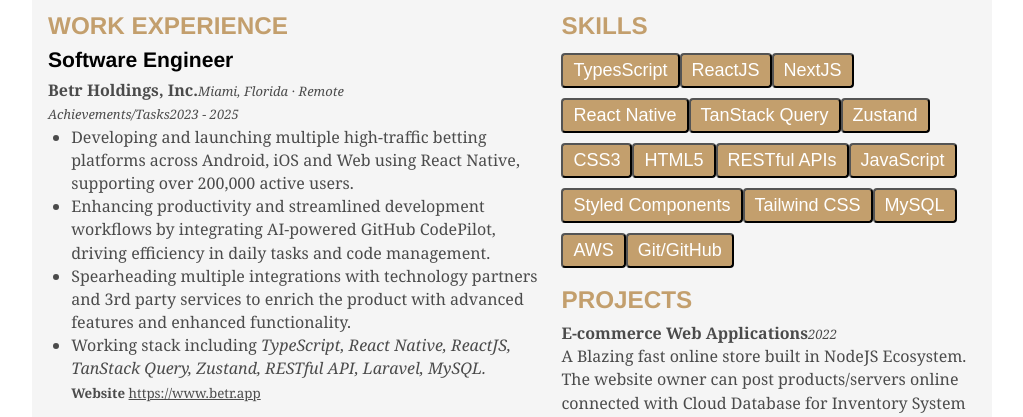
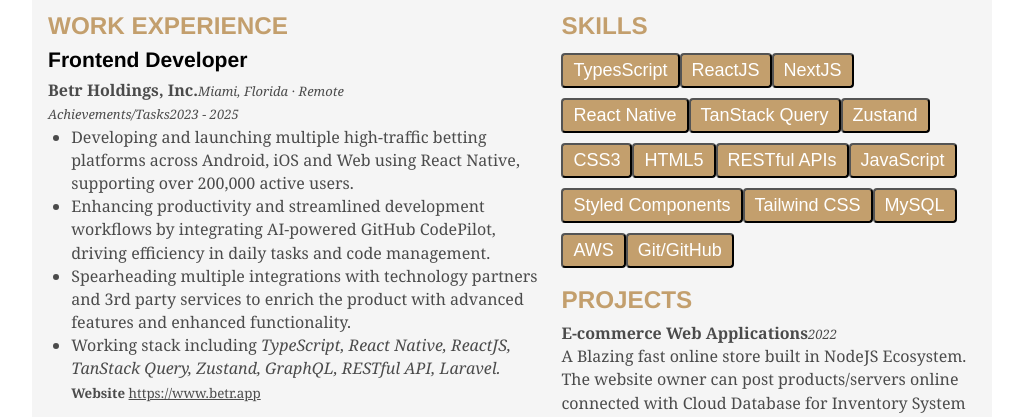
Before and after one commit to francispham/Portfolio, a Gatsby site: page /resume in a window 1280 px wide. Shown: the part 257-674 px from the top of the page, without its empty margins (128-1151 px from the left). Built offline with nearby package versions, Linux system fonts and the light colour scheme; Gatsby itself is replaced by a stand-in of ours.

Commit message:
change job title at betr

```diff
--- a/src/data/resume-data.js
+++ b/src/data/resume-data.js
@@ -32,7 +32,7 @@ export const LINKS = [
 
 export const WORK_EXPERIENCE = [
   {
-    title: 'Software Engineer',
+    title: 'Frontend Developer',
     company: 'Betr Holdings, Inc.',
     location: 'Miami, Florida · Remote',
     period: '2023 - 2025',
@@ -42,7 +42,7 @@ export const WORK_EXPERIENCE = [
       'Spearheading multiple integrations with technology partners and 3rd party services to enrich the product with advanced features and enhanced functionality.',
     ],
     stack:
-      'TypeScript, React Native, ReactJS, TanStack Query, Zustand, RESTful API, Laravel, MySQL.',
+      'TypeScript, React Native, ReactJS, TanStack Query, Zustand, GraphQL, RESTful API, Laravel.',
     website: 'https://www.betr.app',
   },
   {
```
